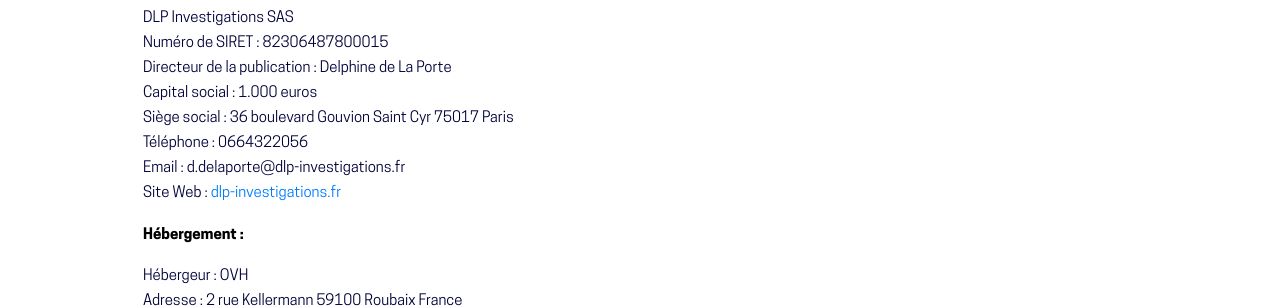
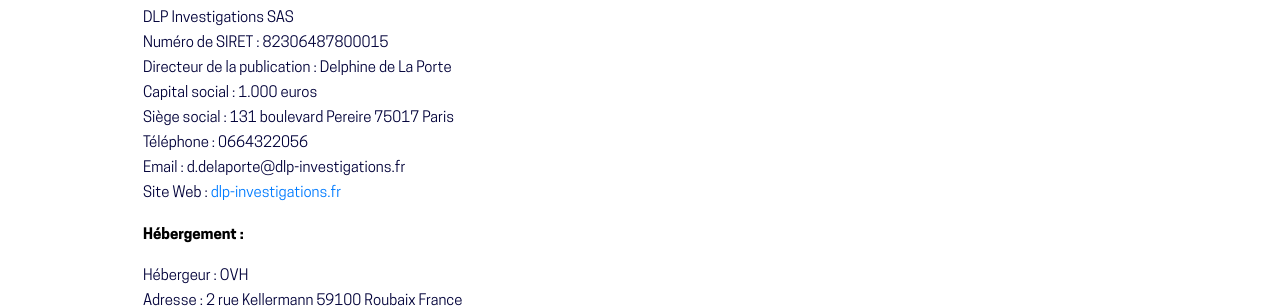
Before and after one commit to lobo-studio/dpl_investigation, a Jekyll site: the page built from mention_legales.html, in a window 1280 px wide and 900 px high. Shown: the part 291-599 px from the top of the window. Built offline with Jekyll 4.4.1, drawn with Linux system fonts in a browser that asks for light colours; nearby versions of some CDN libraries.

Commit message:
Updated 3 files via CloudCannon

```diff
--- a/_includes/footer.html
+++ b/_includes/footer.html
@@ -4,7 +4,7 @@
 		<div class="container">
 			<div class="section-contact-holder">
 				<h2 class="white text-center editable">
-					CONTACTEZ NOUS
+				  CONTACTEZ NOUS
 				</h2>
 				<form action="" method="post" id="contact-form">
 					<div class="row">
--- a/_includes/header.html
+++ b/_includes/header.html
@@ -10,12 +10,12 @@
     <div class="header-holder d-flex justify-content-between align-items-center">
       <div class="logo">
         <a href="/">
-          <img src="{{site.url}}/assets/img/logo.svg" alt="">
+          <img src="{{site.url}}/assets/img/logo.svg" alt="" />
         </a>
       </div>
       <div class="navigation d-flex">
         <ul class="nav-list">
-          <a href="" class="burger-btn close-btn d-block d-lg-none"><img src="{{site.url}}/assets/img/ico-cancel.svg" alt=""></a>
+          <a href="" class="burger-btn close-btn d-block d-lg-none"><img src="{{site.url}}/assets/img/ico-cancel.svg" alt="" /></a>
           <li><a href="/" {% if page.url == "/" %}class="active"{% endif %}><span class="editable">Accueil</span></a></li>
           <!-- <li><a href="/about/" {% if page.url == "/about/" %}class="active"{% endif %}><span class="editable">A propos nous</span></a></li> -->
           <li><a href="https://vimeo.com/dlpinvestigations"><span class="editable">Vidéo</span></a></li>
@@ -23,8 +23,9 @@
           <li><a class="anchor" href="#contact"><span class="editable">Contact</span></a></li>
           <li><a href="/mentions_legales/" {% if page.url == "/mentions_legales/" %}class="active"{% endif %}><span class="editable">Mentions légales</span></a></li>
         </ul>
-        <a class="burger-btn" href=""><img src="{{site.url}}/assets/img/burger.svg" alt=""></a>
+        <a class="burger-btn" href=""><img src="{{site.url}}/assets/img/burger.svg" alt="" /></a>
       </div>
     </div>
   </div>
 </header>
+</body></html>
--- a/mention_legales.html
+++ b/mention_legales.html
@@ -9,7 +9,7 @@
 		  <h3 class="full-width-text">Mentions l&eacute;gales</h3>
 		  <p class="full-width-text">Merci de lire avec attention les diff&eacute;rentes modalit&eacute;s d&rsquo;utilisation du pr&eacute;sent site avant d&rsquo;y parcourir ses pages. En vous connectant sur ce site, vous acceptez sans r&eacute;serves les pr&eacute;sentes modalit&eacute;s. Aussi, conform&eacute;ment &agrave; l&rsquo;article n&deg;6 de la Loi n&deg;2004-575 du 21 Juin 2004 pour la confiance dans l&rsquo;&eacute;conomie num&eacute;rique, les responsables du pr&eacute;sent site internet <a href="https://dlp-investigations.fr">dlp-investigations.fr</a> sont :</p>
 		  <p style="color: #b51a00;" class="full-width-text"><span style="color: rgb(0, 0, 0);"><b>Editeur du Site : </b></span></p>
-		  <p class="full-width-text">DLP Investigations SAS<br />Num&eacute;ro de SIRET : 82306487800015<br />Directeur de la publication : Delphine de La Porte<br />Capital social : 1.000 euros<br />Si&egrave;ge social : 36 boulevard Gouvion Saint Cyr 75017 Paris<br />T&eacute;l&eacute;phone : 0664322056<br />Email : d.delaporte@dlp-investigations.fr<br />Site Web : <a href="https://dlp-investigations.fr">dlp-investigations.fr</a></p>
+		  <p class="full-width-text">DLP Investigations SAS<br />Num&eacute;ro de SIRET : 82306487800015<br />Directeur de la publication : Delphine de La Porte<br />Capital social : 1.000 euros<br />Si&egrave;ge social : 131 boulevard Pereire 75017 Paris<br />T&eacute;l&eacute;phone : 0664322056<br />Email : d.delaporte@dlp-investigations.fr<br />Site Web : <a href="https://dlp-investigations.fr">dlp-investigations.fr</a></p>
 		  <p style="color: #b51a00;" class="full-width-text"><b><span style="color: rgb(0, 0, 0);">H&eacute;bergement :</span></b></p>
 		  <p>H&eacute;bergeur : OVH<br />Adresse : 2 rue Kellermann 59100 Roubaix France<br />Site Web : www.ovh.com<br />T&eacute;l&eacute;phone : 1007</p>
 		  <p style="color: #b51a00;" class="full-width-text"><span style="color: rgb(0, 0, 0);"><b>Conditions d&rsquo;utilisation : </b></span></p>
```
